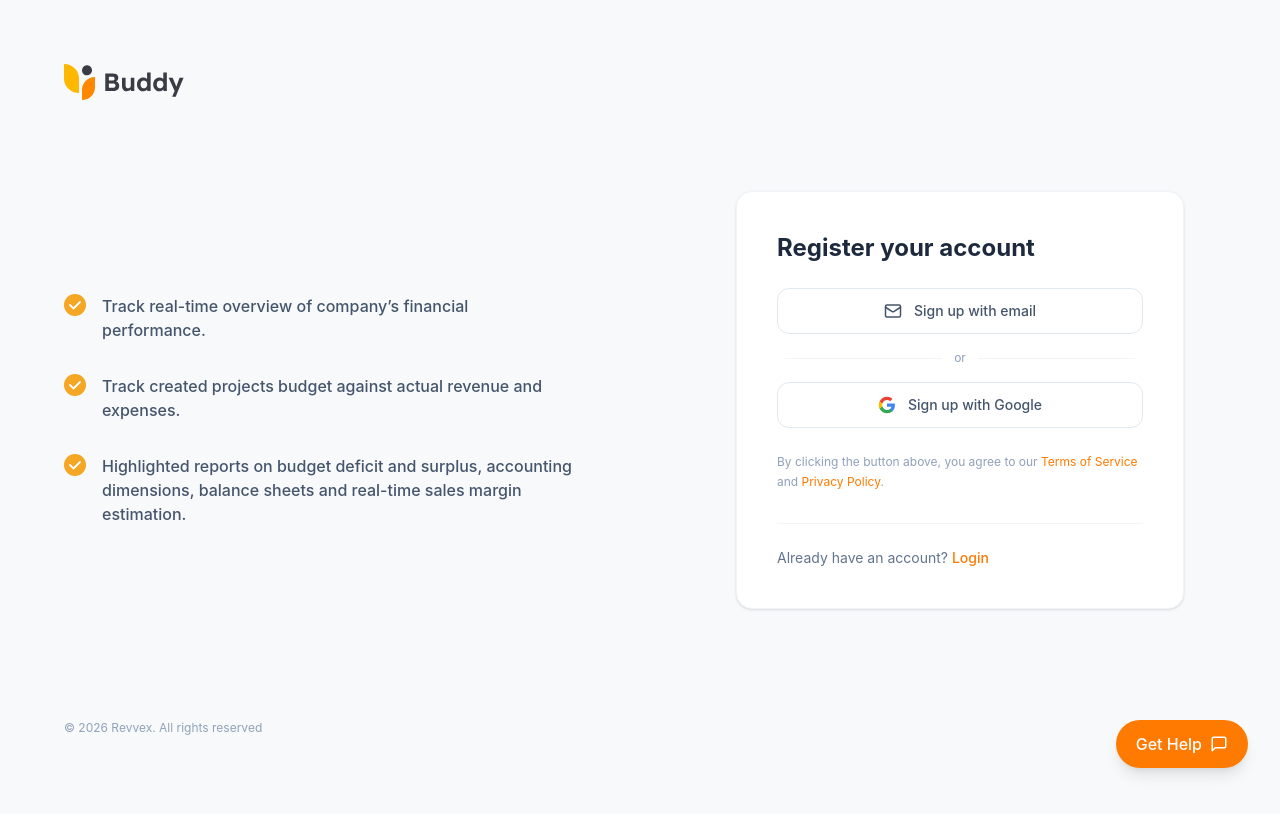
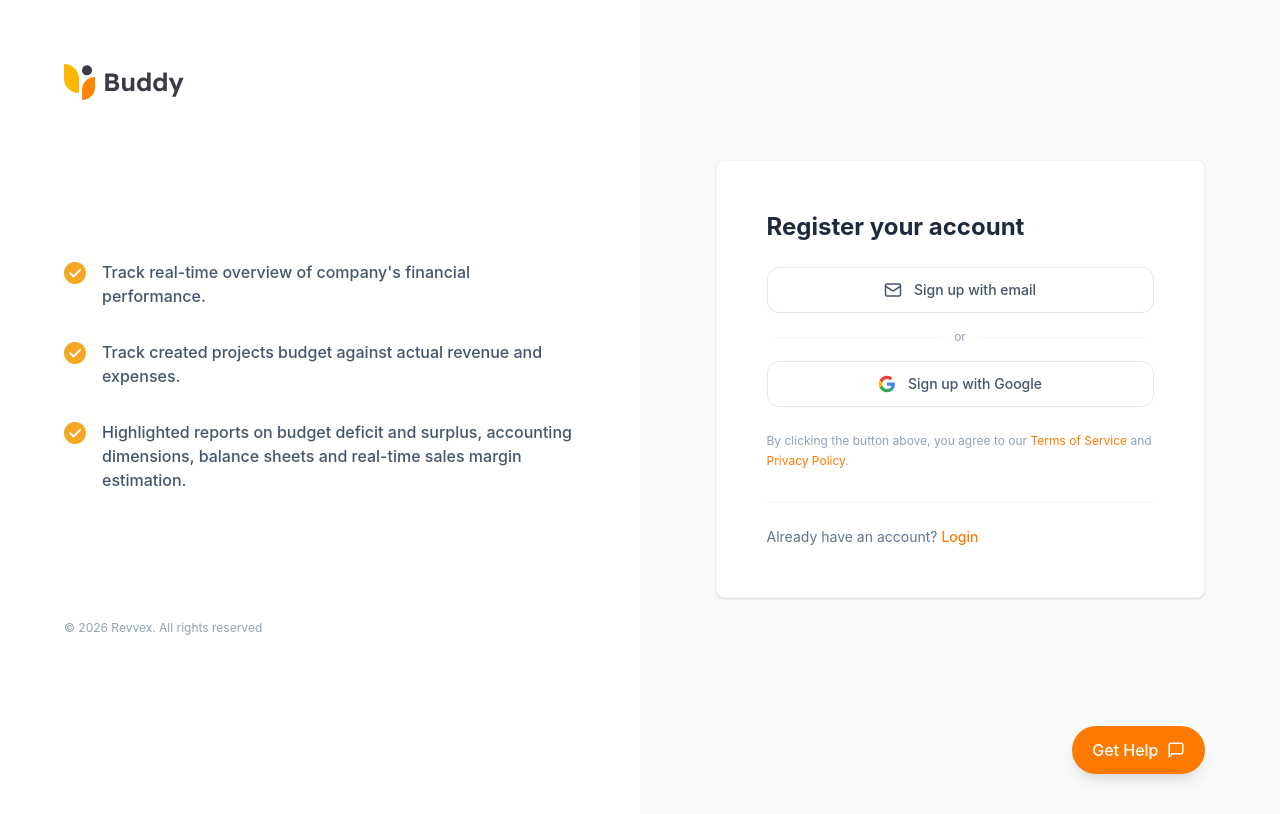
Before and after one commit to Rengkat/zojatech-assessment, a React (Vite) app: page /register in a window 1280 px wide. Built offline with nearby package versions, Linux system fonts and the light colour scheme.

Commit message:
fix: auth layout for both mobile and desktop view

```diff
--- a/src/layouts/AuthLayout.tsx
+++ b/src/layouts/AuthLayout.tsx
@@ -1,51 +1,42 @@
 import React from "react";
-import { Outlet, Link } from "react-router-dom";
-import { CheckCircle2, HelpCircle } from "lucide-react";
+import { Outlet } from "react-router-dom";
 import logo from "../assets/logo.svg";
 import tick from "../assets/ticks.svg";
 export const AuthLayout: React.FC = () => {
   return (
-    <div className="min-h-screen grid grid-cols-1 lg:grid-cols-2 bg-[#F8F9FA]">
-      {/* Left Column: Branding & Features */}
-      <div className="hidden lg:flex flex-col justify-between p-16 max-w-2xl mx-auto h-full">
+    <div className="min-h-screen grid grid-cols-1 lg:grid-cols-2 bg-[#FFFFFF]">
+      {/* Left Column */}
+      <div className="hidden lg:flex flex-col p-16 max-w-2xl mx-auto w-full">
+        {/* Logo */}
         <div className="flex items-center gap-2">
-          <img src={logo} alt="" />
+          <img src={logo} alt="Buddy" />
         </div>
 
-        <div className="space-y-8 my-auto">
-          <div className="flex gap-4 items-start">
-            <img src={tick} alt="" width={22} height={22} />
-            <p className="text-slate-600 font-medium">
-              Track real-time overview of company’s financial performance.
-            </p>
+        <div className="space-y-8 mt-[10rem]">
+          {[
+            "Track real-time overview of company's financial performance.",
+            "Track created projects budget against actual revenue and expenses.",
+            "Highlighted reports on budget deficit and surplus, accounting dimensions, balance sheets and real-time sales margin estimation.",
+          ].map((text, i) => (
+            <div key={i} className="flex gap-4 items-start">
+              <img src={tick} alt="" width={22} height={22} className="mt-0.5 flex-shrink-0" />
+              <p className="text-slate-600 font-medium">{text}</p>
             </div>
-          <div className="flex gap-4 items-start">
-            <img src={tick} alt="" width={22} height={22} />
-            <p className="text-slate-600 font-medium">
-              Track created projects budget against actual revenue and expenses.
-            </p>
-          </div>
-          <div className="flex gap-4 items-start">
-            <img src={tick} alt="" width={22} height={22} />
-            <p className="text-slate-600 font-medium">
-              Highlighted reports on budget deficit and surplus, accounting dimensions, balance
-              sheets and real-time sales margin estimation.
-            </p>
-          </div>
+          ))}
         </div>
 
-        <p className="text-xs text-slate-400">© 2026 Revvex. All rights reserved</p>
+        <p className="text-xs text-slate-400 mt-[8rem]">© 2026 Revvex. All rights reserved</p>
       </div>
 
-      {/* Right Column: Dynamic Form Container */}
-      <div className="flex items-center justify-center p-6 relative min-h-screen">
-        <div className="bg-white p-10 rounded-2xl shadow-sm border border-slate-100 w-full max-w-md">
-          {/* Internal routes (RegisterOptions or RegisterForm) swap here */}
+      {/* Right Column */}
+      <div className="flex flex-col items-center pt-[4rem] lg:pt-[10rem] pb-10 px-6 bg-[#F8FAFC]">
+        {/* Form card */}
+        <div className="bg-white rounded-[8px] shadow-sm border border-slate-100 w-full max-w-[489px] p-[50px]">
           <Outlet />
         </div>
 
-        {/* Sticky Help Trigger */}
-        <button className="absolute bottom-8 right-8 bg-brand-orange text-white px-5 py-3 rounded-full shadow-lg flex items-center gap-2 font-medium hover:bg-orange-600 transition-colors">
+        <div className="w-full max-w-[489px] flex justify-end mt-[6rem] lg:mt-[8rem]">
+          <button className="bg-brand-orange text-white px-5 py-3 rounded-full shadow-lg flex items-center gap-2 font-medium hover:bg-orange-600 transition-colors">
             <span>Get Help</span>
             <svg
               width="18"
@@ -61,5 +52,6 @@ export const AuthLayout: React.FC = () => {
           </button>
         </div>
       </div>
+    </div>
   );
 };
--- a/src/pages/RegisterOptions.tsx
+++ b/src/pages/RegisterOptions.tsx
@@ -1,7 +1,6 @@
 import React from "react";
-import { Mail, Globe } from "lucide-react";
+import { Mail } from "lucide-react";
 import { Link, useNavigate } from "react-router-dom";
-import google from "../assets/google.svg";
 
 export const RegisterOptions: React.FC = () => {
   const navigate = useNavigate();
```
Lines whose indentation alone changed are shown as unchanged.
